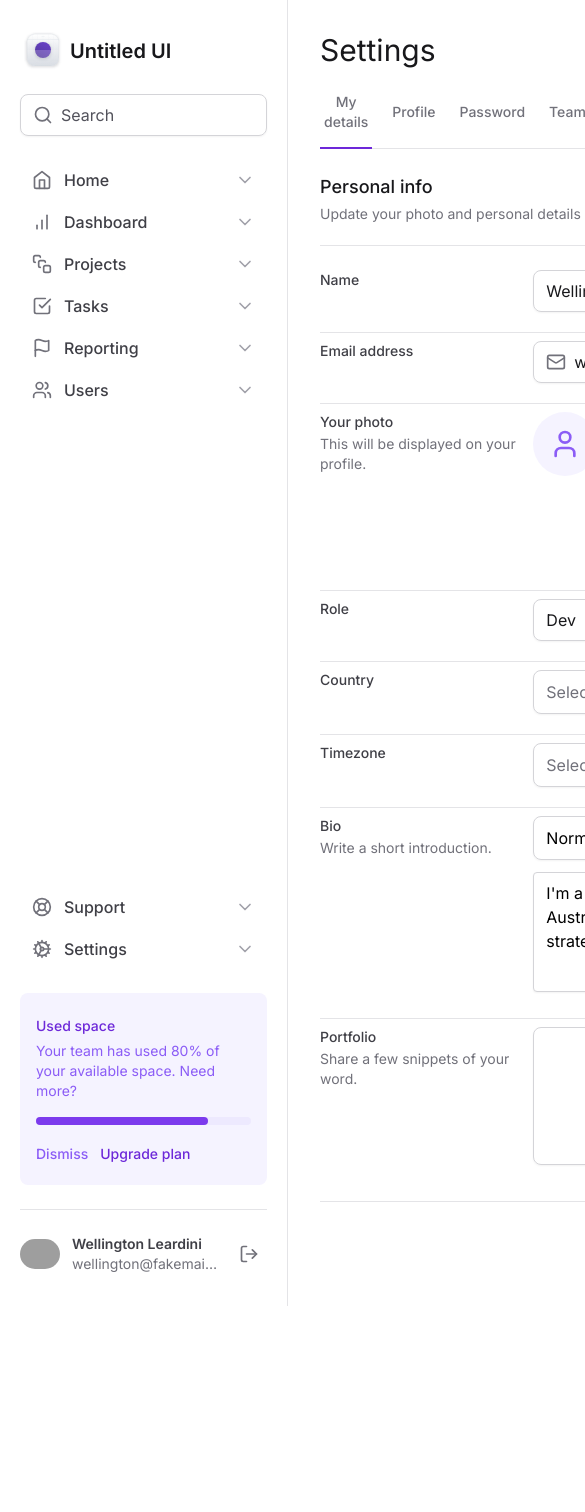
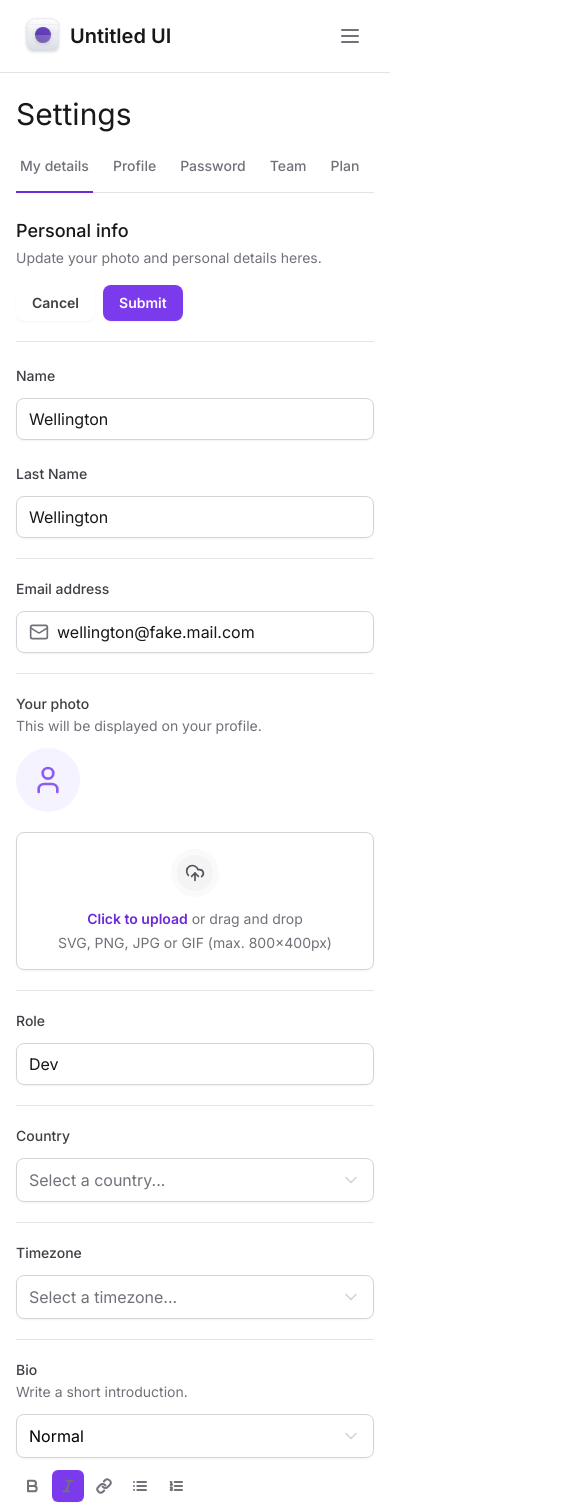
Before and after one commit to rwellingtonr/ignite-dashboard-admin, a Next.js app: page / in a window 390 px wide. Shown: the top 1512 px of the page, 585 px wide, since content can reach past the window. Before the commit the page ends 1306 px from the top, so only its background shows below. Built offline with nearby package versions, Linux system fonts and the light colour scheme; grey boxes are pictures that could not be loaded.

Commit message:
adicionada responsividade

```diff
--- a/package.json
+++ b/package.json
@@ -13,6 +13,8 @@
   },
   "dependencies": {
     "@formkit/auto-animate": "^0.8.1",
+    "@radix-ui/react-collapsible": "^1.0.3",
+    "@radix-ui/react-scroll-area": "^1.0.5",
     "@radix-ui/react-select": "^2.0.0",
     "@radix-ui/react-tabs": "^1.0.4",
     "framer-motion": "^10.16.16",
--- a/src/app/layout.tsx
+++ b/src/app/layout.tsx
@@ -18,10 +18,10 @@ export default function RootLayout({ children }: RootLayoutProps) {
 	return (
 		<html lang="en" className="antialiased">
 			<body className={inter.className}>
-				<div className="grid min-h-screen grid-cols-app">
+				<div className="min-h-screen lg:grid lg:grid-cols-app">
 					<Sidebar />
 
-					<main className="px-8 pb-12 pt-8">{children}</main>
+					<main className="px-4 pb-12 pt-24 lg:col-start-2 lg:px-8 lg:pt-8">{children}</main>
 				</div>
 			</body>
 		</html>
--- a/src/app/page.tsx
+++ b/src/app/page.tsx
@@ -13,7 +13,7 @@ export default function Home() {
 			<SettingsTabs />
 
 			<section className="mt-6 flex flex-col">
-				<article className="flex items-center justify-between border-b border-zinc-200 pb-5 ">
+				<div className="flex flex-col justify-between gap-4 border-b border-zinc-200 pb-5 lg:flex-row lg:items-center ">
 					<div>
 						<h2 className="text-lg font-medium text-zinc-900">Personal info</h2>
 						<span className="text-sm text-zinc-500">
@@ -28,32 +28,38 @@ export default function Home() {
 							Submit
 						</Button>
 					</div>
-				</article>
+				</div>
 				<form
 					id="settings"
 					action=""
 					className="mt-6 flex w-full flex-col gap-5 divide-y divide-zinc-200"
 				>
 					{/* Name */}
-					<div className="grid grid-cols-form gap-3">
+					<div className="flex flex-col gap-3 lg:grid lg:grid-cols-form">
 						<label htmlFor="firstName" className="text-sm font-medium text-zinc-700">
 							Name
 						</label>
-						<div className="grid grid-cols-2 gap-6">
+						<div className="flex flex-col gap-6 lg:grid lg:grid-cols-2">
 							<InputText.Root key="name">
 								<InputText.Control id="firstName" placeholder="Name" defaultValue={'Wellington'} />
 							</InputText.Root>
-							<InputText.Root key="lastName">
-								<InputText.Control placeholder="Name" defaultValue={'Wellington'} />
-							</InputText.Root>
+
+							<div className="flex flex-col gap-3 lg:block">
+								<label htmlFor="lastName" className="text-sm font-medium text-zinc-700 lg:sr-only">
+									Last Name
+								</label>
+								<InputText.Root key="lastName" id="lastName">
+									<InputText.Control placeholder="Name" defaultValue={'Wellington'} />
+								</InputText.Root>
+							</div>
 						</div>
 					</div>
 					{/*  Email */}
-					<div className="grid grid-cols-form gap-3 pt-2">
+					<div className="flex flex-col gap-3 pt-5 lg:grid lg:grid-cols-form">
 						<label htmlFor="email" className="text-sm font-medium text-zinc-700">
 							Email address
 						</label>
-						<div className="grid grid-cols-2 gap-6">
+						<div className="flex flex-col gap-6 lg:grid lg:grid-cols-2">
 							<InputText.Root key="email">
 								<Icon name="Mail" className="h-5 w-5 text-zinc-500" />
 								<InputText.Control
@@ -66,7 +72,7 @@ export default function Home() {
 						</div>
 					</div>
 					{/* Photo */}
-					<div className="grid grid-cols-form gap-3 pt-2">
+					<div className="flex flex-col gap-3 pt-5 lg:grid lg:grid-cols-form">
 						<label htmlFor="photo" className="text-sm font-medium text-zinc-700">
 							Your photo
 							<span className="mt-0.5 block text-sm font-normal text-zinc-500">
@@ -74,7 +80,7 @@ export default function Home() {
 							</span>
 						</label>
 
-						<InputFile.Root className="flex items-start gap-5">
+						<InputFile.Root className="flex flex-col gap-5 lg:flex-row lg:items-start">
 							<InputFile.ImagePreview />
 							<InputFile.Trigger
 								htmlFor="photo"
@@ -85,11 +91,11 @@ export default function Home() {
 					</div>
 
 					{/* Role */}
-					<div className="grid grid-cols-form gap-3 pt-2">
+					<div className="flex flex-col gap-3 pt-5 lg:grid lg:grid-cols-form">
 						<label htmlFor="role" className="text-sm font-medium text-zinc-700">
 							Role
 						</label>
-						<div className="grid grid-cols-2 gap-6">
+						<div className="flex flex-col gap-6 lg:grid lg:grid-cols-2">
 							<InputText.Root key="role">
 								<InputText.Control id="role" defaultValue={'Dev'} />
 							</InputText.Root>
@@ -97,7 +103,7 @@ export default function Home() {
 					</div>
 
 					{/* Country */}
-					<div className="grid grid-cols-form gap-3 pt-2">
+					<div className="flex flex-col gap-3 pt-5 lg:grid lg:grid-cols-form">
 						<label htmlFor="country" className="text-sm font-medium text-zinc-700">
 							Country
 						</label>
@@ -110,7 +116,7 @@ export default function Home() {
 
 					{/* Timezone */}
 
-					<div className="grid grid-cols-form gap-3 pt-2">
+					<div className="flex flex-col gap-3 pt-5 lg:grid lg:grid-cols-form">
 						<label htmlFor="timezone" className="text-sm font-medium text-zinc-700">
 							Timezone
 						</label>
@@ -122,7 +128,7 @@ export default function Home() {
 					</div>
 
 					{/* Bio */}
-					<div className="grid grid-cols-form gap-3 pt-2">
+					<div className="flex flex-col gap-3 pt-5 lg:grid lg:grid-cols-form">
 						<label htmlFor="bio" className="text-sm font-medium text-zinc-700">
 							Bio
 							<span className="mt-0.5 block text-sm font-normal text-zinc-500">
@@ -130,7 +136,7 @@ export default function Home() {
 							</span>
 						</label>
 						<div className="space-y-3">
-							<div className="grid grid-cols-2 gap-3">
+							<div className="flex flex-col gap-3 lg:grid lg:grid-cols-2">
 								<Select.Root placeholder="" defaultValue="normal">
 									<Select.Item text="Normal" value="normal" defaultChecked />
 									<Select.Item text="Markdown" value="markdown" />
@@ -162,7 +168,7 @@ export default function Home() {
 					</div>
 
 					{/* Portfolio */}
-					<div className="grid grid-cols-form gap-3 pt-2">
+					<div className="flex flex-col gap-3 pt-5 lg:grid lg:grid-cols-form">
 						<label htmlFor="portfolio" className="text-sm font-medium text-zinc-700">
 							Portfolio
 							<span className="mt-0.5 block text-sm font-normal text-zinc-500">
@@ -177,7 +183,7 @@ export default function Home() {
 					</div>
 
 					{/* Submit */}
-					<div className="flex items-center justify-end gap-2 pt-5">
+					<div className="flex items-center justify-end gap-2 pt-5 pt-5">
 						<Button type="button" variant="outline">
 							Cancel
 						</Button>
--- a/src/components/Button/index.tsx
+++ b/src/components/Button/index.tsx
@@ -1,4 +1,4 @@
-import { ComponentProps } from 'react'
+import { ComponentProps, forwardRef } from 'react'
 import { tv, type VariantProps } from 'tailwind-variants'
 
 const buttonStyle = tv({
@@ -11,7 +11,7 @@ const buttonStyle = tv({
 		variant: {
 			primary: 'bg-violet-600 text-white  hover:bg-violet-700',
 			outline: 'border-zinc-300 text-zinc-700 shadow-sm hover:bg-zinc-50',
-			ghost: 'rounded-md px-2 shadow-none hover:bg-zinc-50',
+			ghost: 'rounded-md px-2 text-zinc-500 shadow-none hover:bg-zinc-50',
 		},
 	},
 	defaultVariants: {
@@ -21,6 +21,12 @@ const buttonStyle = tv({
 
 type ButtonProps = ComponentProps<'button'> & VariantProps<typeof buttonStyle>
 
-export function Button({ variant, ...props }: ButtonProps) {
-	return <button className={buttonStyle({ variant })} {...props} />
-}
+export const Button = forwardRef<HTMLButtonElement, ButtonProps>(
+	({ variant, className, ...props }, forwardRef) => {
+		return (
+			<button {...props} ref={forwardRef} className={buttonStyle({ variant, class: className })} />
+		)
+	},
+)
+
+Button.displayName = 'Button'
--- /dev/null
+++ b/src/components/Form/InputFile/FileItem.tsx
@@ -0,0 +1,98 @@
+import { Button } from '@/components/Button'
+import { Icon } from '@/components/Icon'
+import { formatBytes } from '@/utils/formatBytes'
+import { useInputFile } from './InputFileRoot'
+import { tv, type VariantProps } from 'tailwind-variants'
+
+const fileItem = tv({
+	slots: {
+		container: 'group flex items-start gap-4 rounded-lg border border-zinc-200 p-4',
+		icon: 'rounded-full border-4 border-violet-100 bg-violet-200 p-2 text-violet-600',
+		deleteButton: '',
+	},
+	variants: {
+		state: {
+			progress: {
+				container: '',
+			},
+			completed: {
+				container: 'border-violet-500',
+			},
+			error: {
+				container: 'bg-error-25 border-error-300',
+				icon: 'border-error-50 bg-error-100 text-error-600',
+				deleteButton: 'text-error-700 hover:text-error-900',
+			},
+		},
+	},
+	defaultVariants: {
+		state: 'progress',
+	},
+})
+
+type FileItemProps = VariantProps<typeof fileItem> & {
+	file: File
+}
+
+export function FileItem({ file, state }: FileItemProps) {
+	const { onRemoveFile } = useInputFile()
+	const { container, icon, deleteButton } = fileItem({ state })
+
+	return (
+		<div className={container()}>
+			<span className={icon()}>
+				<Icon name="UploadCloud" className="h-4 w-4" />
+			</span>
+			{state === 'error' ? (
+				<div className="flex flex-1 flex-col items-start gap-1">
+					<div className="flex flex-col">
+						<span className="text-error-700 text-sm font-medium">
+							Upload failed, please try again
+						</span>
+						<span className="text-error-600 text-sm font-medium">{file.name}</span>
+					</div>
+
+					<button
+						type="button"
+						className="text-error-700 hover:text-error-900 text-sm font-semibold"
+					>
+						Try again
+					</button>
+				</div>
+			) : (
+				<div className="flex flex-1 flex-col items-start gap-1">
+					<div className="flex flex-col">
+						<span className="text-sm font-medium text-zinc-700">{file.name}</span>
+						<span className="text-sm text-zinc-500">{formatBytes(file.size)}</span>
+					</div>
+
+					<div className="gao-3 flex w-full items-center">
+						<div className="h-2 flex-1 rounded-full bg-zinc-100">
+							<div
+								className={`h-2 ${
+									state === 'completed' ? 'w-full' : 'w-4/5'
+								} rounded-full bg-violet-600`}
+							/>
+						</div>
+						<span className="text-sm font-medium text-zinc-700">
+							{state === 'completed' ? '100%' : '80%'}
+						</span>
+					</div>
+				</div>
+			)}
+
+			{state === 'completed' ? (
+				<Icon name="CheckCircle2" className="h-5 w-5 fill-violet-500 text-white" />
+			) : (
+				<Button
+					type="button"
+					variant="ghost"
+					onClick={() => onRemoveFile(file.name)}
+					className={deleteButton()}
+				>
+					<Icon name="Trash2" className="h-5 w-5" />
+				</Button>
+			)}
+		</div>
+	)
+}
--- a/src/components/Form/InputFile/FileList.tsx
+++ b/src/components/Form/InputFile/FileList.tsx
@@ -1,13 +1,11 @@
 'use client'
 
-import { Icon } from '@/components/Icon'
 import { useInputFile } from './InputFileRoot'
-import { formatBytes } from '@/utils/formatBytes'
 import { useAutoAnimate } from '@formkit/auto-animate/react'
-import { Button } from '@/components/Button'
+import { FileItem } from './FileItem'
 
 export function FileList() {
-	const { files, onRemoveFile } = useInputFile()
+	const { files } = useInputFile()
 	const [parent] = useAutoAnimate({
 		easing: 'ease-in',
 	})
@@ -15,32 +13,7 @@ export function FileList() {
 	return (
 		<div className="mt-4 space-y-3" ref={parent}>
 			{files.map((file) => (
-				<div
-					className="group flex items-start gap-4 rounded-lg border border-zinc-200 p-4"
-					key={file.name}
-				>
-					<span className="rounded-full border-4 border-violet-100 bg-violet-200 p-2 text-violet-600">
-						<Icon name="UploadCloud" className="h-4 w-4" />
-					</span>
-
-					<div className="flex flex-1 flex-col items-start gap-1">
-						<div className="flex flex-col">
-							<span className="text-sm font-medium text-zinc-700">{file.name}</span>
-							<span className="text-sm text-zinc-500">{formatBytes(file.size)}</span>
-						</div>
-
-						<div className="gao-3 flex w-full items-center">
-							<div className="h-2 flex-1 rounded-full bg-zinc-100">
-								<div className="h-2 w-4/5 rounded-full bg-violet-600" />
-							</div>
-							<span className="text-sm font-medium text-zinc-700">80%</span>
-						</div>
-					</div>
-
-					<Button type="button" variant="ghost" onClick={() => onRemoveFile(file.name)}>
-						<Icon name="Trash2" className="h-5 w-5 text-zinc-500" />
-					</Button>
-				</div>
+				<FileItem key={file.name} file={file} state={'error'} />
 			))}
 		</div>
 	)
--- a/src/components/SettingsTabs.tsx/TabItems.tsx
+++ b/src/components/SettingsTabs.tsx/TabItems.tsx
@@ -15,7 +15,7 @@ export function TabItems({ isSelected, label, value }: TabItemsProps) {
 			value={value}
 			className="group relative px-1 pb-4 text-sm font-medium text-zinc-500 outline-none hover:text-violet-700 data-[state=true]:text-violet-700"
 		>
-			<span className="rounded group-focus-visible:ring-2  group-focus-visible:ring-violet-400 group-focus-visible:ring-offset-4">
+			<span className="whitespace-nowrap rounded group-focus-visible:ring-2  group-focus-visible:ring-violet-400 group-focus-visible:ring-offset-4">
 				{label}
 			</span>
 			{isSelected && (
--- a/src/components/SettingsTabs.tsx/index.tsx
+++ b/src/components/SettingsTabs.tsx/index.tsx
@@ -1,6 +1,7 @@
 'use client'
 
 import * as Tabs from '@radix-ui/react-tabs'
+import * as ScrollArea from '@radix-ui/react-scroll-area'
 import { tabsElements } from './tabsElements'
 import { TabItems } from './TabItems'
 import { useState } from 'react'
@@ -10,12 +11,23 @@ export function SettingsTabs() {
 
 	return (
 		<Tabs.Root value={tabSelected} onValueChange={setTabSelected}>
+			<ScrollArea.Root className="w-full" type="scroll">
+				<ScrollArea.Viewport className="w-full overflow-x-scroll">
 					<Tabs.List className="mt-6 flex  w-full items-center gap-4 border-b border-zinc-200">
 						{tabsElements.map((tab) => {
 							const isSelected = tabSelected === tab.value
 							return <TabItems key={tab.value} {...tab} isSelected={isSelected} />
 						})}
 					</Tabs.List>
+				</ScrollArea.Viewport>
+
+				<ScrollArea.Scrollbar
+					orientation="horizontal"
+					className="flex h-0.5 translate-y-1.5 touch-none select-none flex-col bg-zinc-100"
+				>
+					<ScrollArea.Thumb className="relative flex-1 rounded-lg bg-zinc-300" />
+				</ScrollArea.Scrollbar>
+			</ScrollArea.Root>
 		</Tabs.Root>
 	)
 }
--- a/src/components/Sidebar/Profile.tsx
+++ b/src/components/Sidebar/Profile.tsx
@@ -4,7 +4,7 @@ import { Button } from '../Button'
 
 export function Profile() {
 	return (
-		<div className="flex items-center gap-3">
+		<div className="flex w-full items-center gap-3">
 			<Image
 				src="https://github.com/rwellingtonr.png"
 				alt=""
@@ -14,7 +14,7 @@ export function Profile() {
 				quality={70}
 			/>
 
-			<div className="flex flex-col truncate">
+			<div className="flex flex-1 flex-col lg:truncate">
 				<span className="text-sm font-semibold text-zinc-700">Wellington Leardini</span>
 				<span className="truncate text-sm text-zinc-500">wellington@fakemail.com</span>
 			</div>
--- a/src/components/Sidebar/index.tsx
+++ b/src/components/Sidebar/index.tsx
@@ -1,3 +1,5 @@
+'use client'
+
 import { Logo } from './Logo'
 import { NavItem } from './NavItem'
 import { UsedSpaceWidget } from './UsedSpaceWidget'
@@ -5,12 +7,38 @@ import { Profile } from './Profile'
 import { InputText } from '../Form/InputText'
 import { Icon } from '../Icon'
 import { elements } from './elemets'
+import { tv } from 'tailwind-variants'
+import * as Collapsible from '@radix-ui/react-collapsible'
+import { Button } from '../Button'
+
+const sidebar = tv({
+	base: [
+		'fixed left-0 right-0 top-0 z-10',
+		'data-[state=open]:bottom-0 data-[state=open]:h-screen',
+		'lg:data-[state=closed]:bottom-0 lg:data-[state=closed]:h-screen',
+		'flex flex-col gap-6',
+		'border-b border-zinc-200 bg-white',
+		'px-5 py-4',
+		'lg:right-auto lg:w-80 lg:border-r lg:py-8',
+	],
+})
 
 export function Sidebar() {
 	return (
-		<aside className="flex flex-col gap-6 border-r border-zinc-200 px-5 py-8">
+		<Collapsible.Root className={sidebar()}>
+			<div className="flex items-center justify-between">
 				<Logo />
+				<Collapsible.Trigger asChild className="lg:hidden">
+					<Button variant="ghost">
+						<Icon name="Menu" className="h-6 w-6" />
+					</Button>
+				</Collapsible.Trigger>
+			</div>
 
+			<Collapsible.Content
+				forceMount
+				className="flex flex-1 flex-col gap-6 data-[state=closed]:hidden lg:data-[state=closed]:flex"
+			>
 				<InputText.Root>
 					<Icon name="Search" className="h-5 w-5 text-zinc-500" />
 					<InputText.Control placeholder="Search" />
@@ -34,6 +62,7 @@ export function Sidebar() {
 
 					<Profile />
 				</div>
-		</aside>
+			</Collapsible.Content>
+		</Collapsible.Root>
 	)
 }
```
Also changed, not shown: tailwind.config.ts (+13 -0 lines), 1 other file (tests, documents, lock files or other folders). Lines whose indentation alone changed are shown as unchanged.
